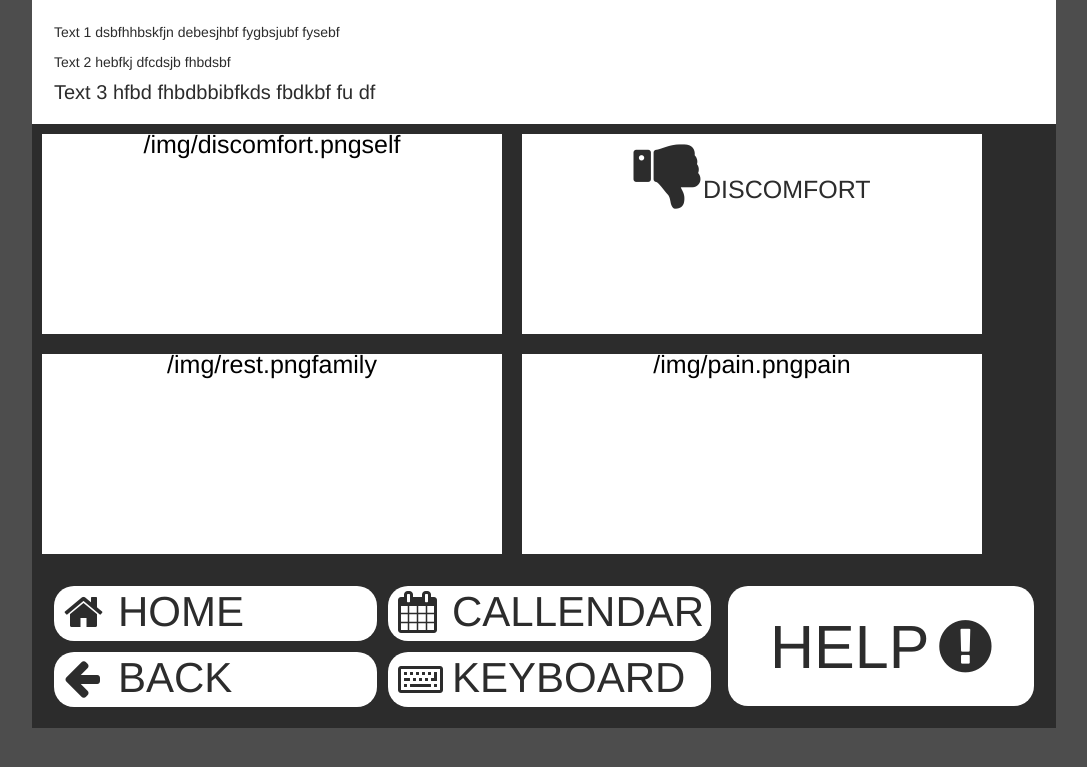
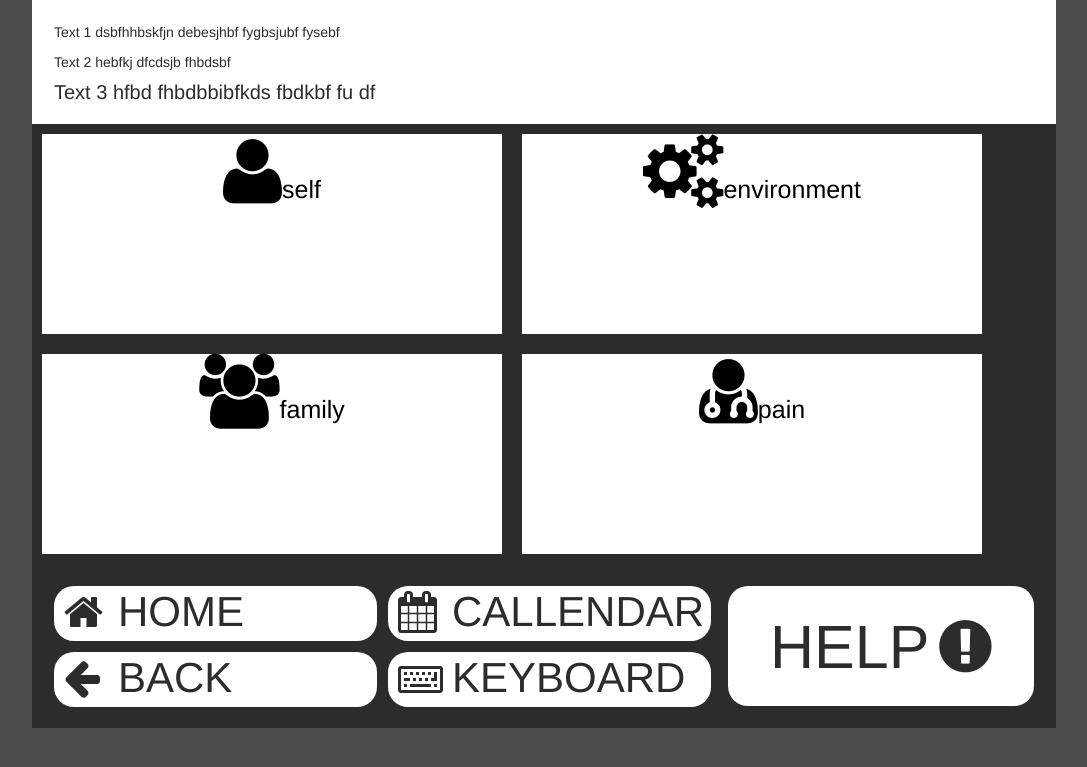
Before and after one commit to davealbert/HealthHackDublin2013-html, a CodeIgniter app: page /index.php/myneeds/index in a window 1280 px wide. Shown: the top 767 px of the page, without its empty margins (96-1183 px from the left). Run offline with CodeIgniter, Linux system fonts and the light colour scheme; some libraries are stand-ins or nearby versions.

Commit message:
Updated my health controller and data_model and 4button.php my needs and my health now pushing correctly

```diff
--- a/application/controllers/myhealth.php
+++ b/application/controllers/myhealth.php
@@ -21,7 +21,7 @@ class MyHealth extends MY_Controller {
 		} else {
 			// echo "pain";
 			$data['buttons'] = $this->data_model->body();
-			$this->render_page('1button',$data);
+			$this->render_page('2button',$data);
 		}
 	}
 
--- a/application/models/data_model.php
+++ b/application/models/data_model.php
@@ -43,10 +43,10 @@ class Data_model extends CI_Model {
 
 	public function myneeds() {
 		$buttons = array();
-		$buttons[] = $this->buttons('self','javascript:alert("Not available in the ptototype");','/img/discomfort.png');
-		$buttons[] = $this->buttons('environment','/myhealth/treatment','/img/treatment.png');
-		$buttons[] = $this->buttons('family','/myhealth/rest','/img/rest.png');
-		$buttons[] = $this->buttons('pain','/myhealth/pain','/img/pain.png');
+		$buttons[] = $this->buttons('self','javascript:alert("Not available in the ptototype");','<i class="icon-user icon-3x"></i>');
+		$buttons[] = $this->buttons('environment','/myneeds/environment','<i class="icon-cogs icon-3x"></i>');
+		$buttons[] = $this->buttons('family','/myneeds/family','<i class="icon-group icon-3x"></i>');
+		$buttons[] = $this->buttons('pain','/myneeds/pain','<i class="icon-user-md icon-3x"></i>');
 		return $buttons;
 	}
 
--- a/application/views/4button.php
+++ b/application/views/4button.php
@@ -37,7 +37,8 @@ a:active {
 <div id="wrapper">
 		<div class="buttons"><a href="<?php echo $buttons[0]['link'];?>" class="fill-div">
 			<?php echo $buttons[0]['image']; ?><?php echo $buttons[0]['title'];?></a></div>
-		<div class="buttons"><i class="icon-thumbs-down icon-3x"></i>DISCOMFORT</div>
+		<div class="buttons"><a href="<?php echo $buttons[1]['link'];?>" class="fill-div">
+			<?php echo $buttons[1]['image']; ?><?php echo $buttons[1]['title'];?></a></div>
 		<div class="buttons"><a href="<?php echo $buttons[2]['link'];?>" class="fill-div">
 			<?php echo $buttons[2]['image']; ?><?php echo $buttons[2]['title'];?></a></div>
 		<div class="buttons"><a href="<?php echo $buttons[3]['link'];?>" class="fill-div">
```
